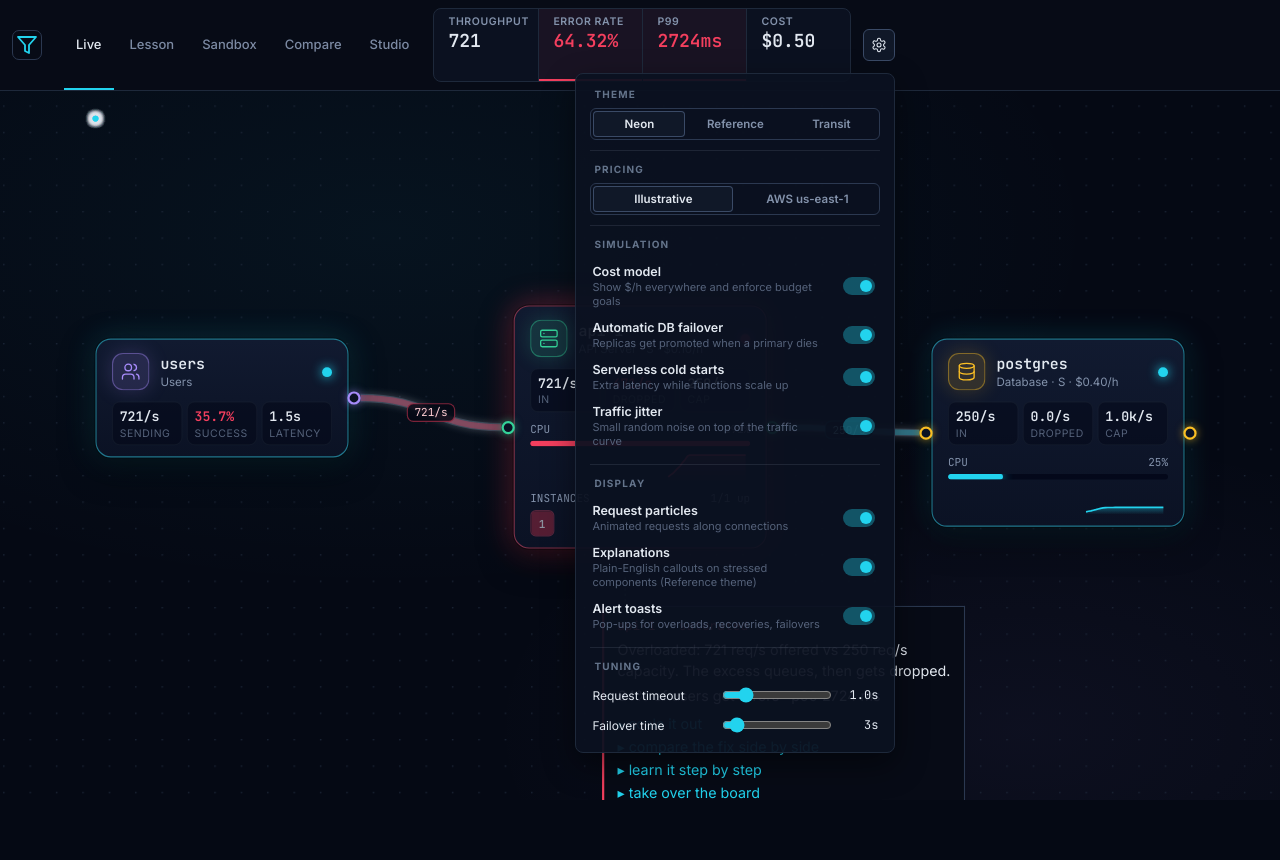
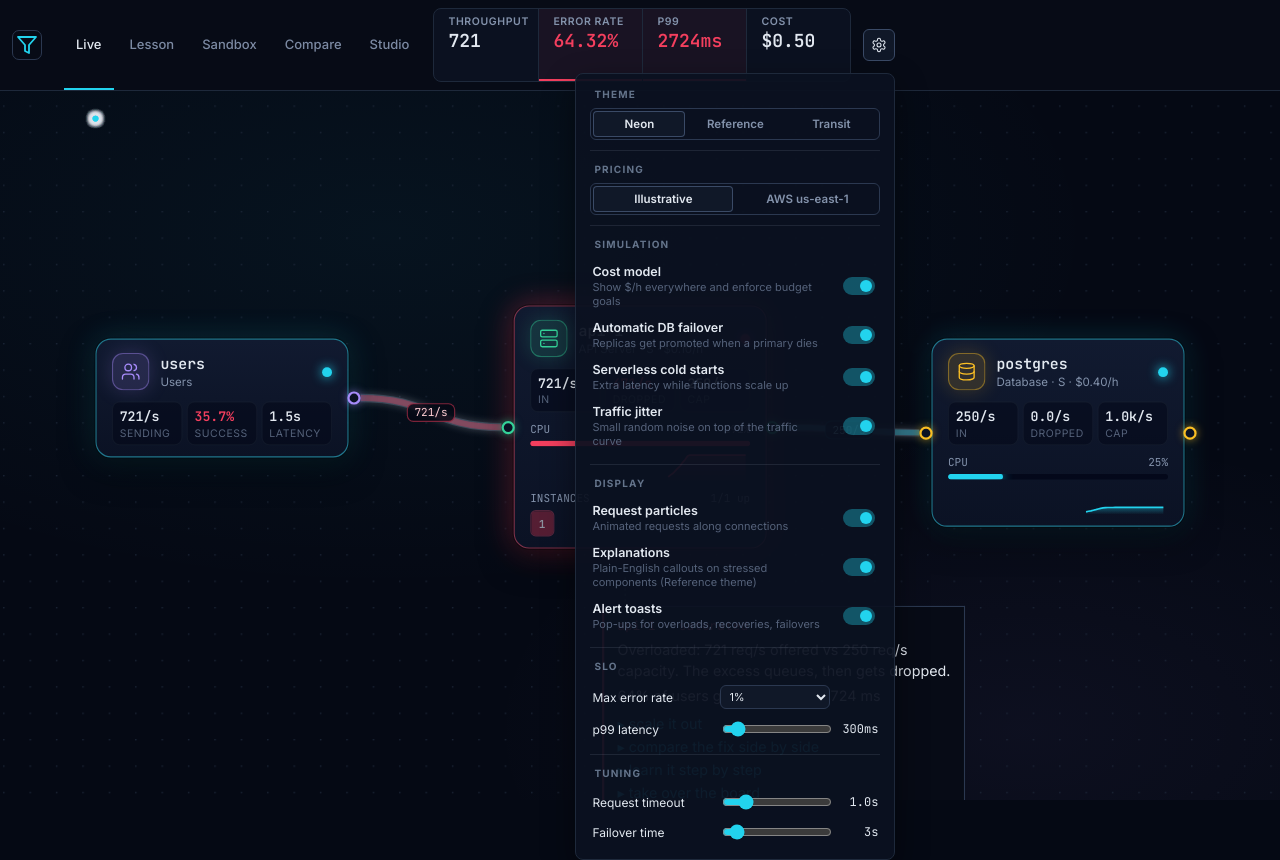
Before and after one commit to votiakov/hindcast, a React (Vite) app: page / in a window 1280 px wide. Both pictures are taken after a click on the button "Simulation settings". Before the commit the page ends 800 px from the top, so only its background shows below. Built offline with nearby package versions, Linux system fonts and the light colour scheme; a web font is replaced by a local one.

Commit message:
Configurable SLO (error rate, p99) used by metrics, audit, analysis and present mode

```diff
--- a/src/sim/des/browser.worker.ts
+++ b/src/sim/des/browser.worker.ts
@@ -9,7 +9,7 @@ import { audit, type AuditOptions } from '../audit';
 export type AnalysisRequest =
   | { id: number; type: 'runs'; spec: unknown; scenario: unknown; seeds: number[] }
   | { id: number; type: 'optimize'; spec: unknown; scenario: Record<string, unknown>; allowRuntimes: boolean }
-  | { id: number; type: 'breaking'; spec: unknown; readRatio: number }
+  | { id: number; type: 'breaking'; spec: unknown; readRatio: number; slo?: { maxErrorRate: number; maxP99Ms: number } }
   | { id: number; type: 'audit'; spec: unknown; opts: Omit<AuditOptions, 'onProgress'> };
 
 self.onmessage = (e: MessageEvent<AnalysisRequest>) => {
@@ -22,7 +22,7 @@ self.onmessage = (e: MessageEvent<AnalysisRequest>) => {
       result = r;
     } else if (m.type === 'audit') {
       result = audit(m.spec, { ...m.opts, onProgress: (done, total, label) => self.postMessage({ id: m.id, progress: { done, total, label } }) });
-    } else result = breakingPoint(m.spec, { readRatio: m.readRatio });
+    } else result = breakingPoint(m.spec, { readRatio: m.readRatio, slo: m.slo });
     self.postMessage({ id: m.id, ok: true, result });
   } catch (err) {
     self.postMessage({ id: m.id, ok: false, error: err instanceof Error ? err.message : String(err) });
--- a/src/sim/des/browserPool.ts
+++ b/src/sim/des/browserPool.ts
@@ -54,10 +54,10 @@ export async function optimizeInBrowser(spec: unknown, scenario: Record<string,
   }
 }
 
-export async function breakingPointInBrowser(spec: unknown, readRatio: number) {
+export async function breakingPointInBrowser(spec: unknown, readRatio: number, slo?: { maxErrorRate: number; maxP99Ms: number }) {
   const w = spawn();
   try {
-    return await ask<ReturnType<typeof breakingPoint>>(w, { type: 'breaking', spec, readRatio });
+    return await ask<ReturnType<typeof breakingPoint>>(w, { type: 'breaking', spec, readRatio, slo });
   } finally {
     w.terminate();
   }
--- a/src/sim/store.ts
+++ b/src/sim/store.ts
@@ -40,6 +40,9 @@ export interface Settings {
   failoverS: number;
   coldStarts: boolean;
   timeoutS: number;
+  /** service level objective used by metrics, the audit, analysis and present mode */
+  sloErrorRate: number;
+  sloP99Ms: number;
 }
 
 export const DEFAULT_SETTINGS: Settings = {
@@ -54,6 +57,8 @@ export const DEFAULT_SETTINGS: Settings = {
   failoverS: DEFAULT_ENGINE_CONFIG.failoverS ?? 3,
   coldStarts: true,
   timeoutS: DEFAULT_ENGINE_CONFIG.timeoutS,
+  sloErrorRate: 0.01,
+  sloP99Ms: 300,
 };
 
 export interface Toast {
--- a/src/ui/AnalysisPanel.tsx
+++ b/src/ui/AnalysisPanel.tsx
@@ -13,6 +13,7 @@ const ms = (n: number) => (n >= 1000 ? `${(n / 1000).toFixed(2)}s` : `${Math.rou
 /** scenario the analysis runs: the comparison script, or the sandbox's current traffic */
 function scenarioFor(b: BoardId, killMidRun: boolean) {
   const s = useSim.getState();
+  const slo = { maxErrorRate: s.settings.sloErrorRate, maxP99Ms: s.settings.sloP99Ms };
   const sc = s.mode === 'compare' ? scenarioById(s.compare.scenarioId) : undefined;
   if (sc) {
     const side = b === 'A' ? 'a' : 'b';
@@ -22,6 +23,7 @@ function scenarioFor(b: BoardId, killMidRun: boolean) {
       readRatio: sc.readRatio,
       traffic: sc.timeline.map((k) => ({ at: k.at, rps: k.rps })),
       events: sc.events.filter((e) => e[side]).map((e) => ({ at: e.at, action: e[side]!, note: e.message })),
+      slo,
     };
   }
   return {
@@ -30,6 +32,7 @@ function scenarioFor(b: BoardId, killMidRun: boolean) {
     rps: s.traffic,
     readRatio: s.readRatio,
     events: killMidRun ? [{ at: 30, action: { type: 'kill' as const, kind: 'server' as const, pick: 'busiest' as const }, note: 'busiest server instance dies' }] : [],
+    slo,
   };
 }
 
@@ -181,7 +184,7 @@ export function AnalysisPanel() {
       {mode !== 'compare' && (
         <>
           <div className="an-section">Capacity</div>
-          <button className="btn wide" disabled={!!busy} onClick={() => run('bp', async () => setBp(await breakingPointInBrowser(specOf('main'), useSim.getState().readRatio)))}>
+          <button className="btn wide" disabled={!!busy} onClick={() => run('bp', async () => setBp(await breakingPointInBrowser(specOf('main'), useSim.getState().readRatio, { maxErrorRate: useSim.getState().settings.sloErrorRate, maxP99Ms: useSim.getState().settings.sloP99Ms })))}>
             {busy === 'bp' ? <Loader2 size={14} className="spin" /> : <Gauge size={14} />} Find breaking point
           </button>
           {bp && (
--- a/src/ui/AuditPanel.tsx
+++ b/src/ui/AuditPanel.tsx
@@ -32,7 +32,7 @@ export async function runAudit() {
   try {
     const result = await auditInBrowser(
       spec,
-      { rps: s.traffic, readRatio: s.readRatio, incidentCostPerMinute: s.audit.costPerMinute || undefined },
+      { rps: s.traffic, readRatio: s.readRatio, incidentCostPerMinute: s.audit.costPerMinute || undefined, slo: { maxErrorRate: s.settings.sloErrorRate, maxP99Ms: s.settings.sloP99Ms } },
       (progress) => useSim.getState().setAudit({ progress }),
     );
     useSim.getState().setAudit({ status: 'done', result, specKey: JSON.stringify(spec), progress: null });
--- a/src/ui/PresentHUD.tsx
+++ b/src/ui/PresentHUD.tsx
@@ -14,6 +14,7 @@ export function deck() {
 export function presentStep(dir: 1 | -1) {
   const s = useSim.getState();
   const d = deck();
+  const slo = useSim((s) => s.settings);
   if (!d.length || s.mode !== 'sandbox') return;
   const i = Math.max(0, Math.min(d.length - 1, s.presentIdx + dir));
   s.setPresentIdx(i);
@@ -37,6 +38,7 @@ export function PresentHUD() {
   const toasts = useSim((s) => s.toasts);
   const [caption, setCaption] = useState<{ id: number; text: string; tone: string } | null>(null);
   const d = deck();
+  const slo = useSim((s) => s.settings);
 
   useEffect(() => {
     const t = toasts[toasts.length - 1];
@@ -54,7 +56,7 @@ export function PresentHUD() {
       <div className="ph-l">{label}</div>
     </div>
   );
-  const errTone = (e: number, rps: number) => (rps < 0.5 ? '' : e > 0.01 ? 'bad' : 'good');
+  const errTone = (e: number, rps: number) => (rps < 0.5 ? '' : e > slo.sloErrorRate ? 'bad' : 'good');
 
   return (
     <div className="ph">
@@ -74,7 +76,7 @@ export function PresentHUD() {
           <div className="ph-nums">
             {big('req/s', g.rps >= 1000 ? `${(g.rps / 1000).toFixed(1)}k` : g.rps.toFixed(0))}
             {big('errors', `${(g.errorRate * 100).toFixed(g.errorRate < 0.1 ? 2 : 1)}%`, errTone(g.errorRate, g.rps))}
-            {big('p99', fmtMs(g.p99), g.rps < 0.5 ? '' : g.p99 > 300 ? 'bad' : 'good')}
+            {big('p99', fmtMs(g.p99), g.rps < 0.5 ? '' : g.p99 > slo.sloP99Ms ? 'bad' : 'good')}
             {big('per month', `$${Math.round(g.cost * 730).toLocaleString('en-US')}`)}
           </div>
         )}
--- a/src/ui/SettingsPanel.tsx
+++ b/src/ui/SettingsPanel.tsx
@@ -86,6 +86,24 @@ export function SettingsButton() {
             </div>
           ))}
           <div className="settings-sec">
+            <div className="panel-title">SLO</div>
+            <label className="slider-row">
+              <span>Max error rate</span>
+              <select className="tb-select" value={settings.sloErrorRate} onChange={(e) => setSetting('sloErrorRate', +e.target.value)}>
+                {[0.0001, 0.001, 0.005, 0.01, 0.02, 0.05].map((v) => (
+                  <option key={v} value={v}>
+                    {+(v * 100).toFixed(2)}%
+                  </option>
+                ))}
+              </select>
+            </label>
+            <label className="slider-row">
+              <span>p99 latency</span>
+              <input type="range" min={50} max={3000} step={50} value={settings.sloP99Ms} onChange={(e) => setSetting('sloP99Ms', +e.target.value)} />
+              <span className="mono">{settings.sloP99Ms}ms</span>
+            </label>
+          </div>
+          <div className="settings-sec">
             <div className="panel-title">Tuning</div>
             <label className="slider-row">
               <span>Request timeout</span>
--- a/src/ui/TopBar.tsx
+++ b/src/ui/TopBar.tsx
@@ -27,8 +27,9 @@ function Metric({ label, value, sub, tone, values, max, color }: { label: string
 function SingleMetrics({ onClick, lens }: { onClick: () => void; lens: React.ReactNode }) {
   const g = useSim((s) => s.boards.main.global);
   const goal = useSim((s) => (s.mode === 'lesson' && !s.lesson.finished ? s.lesson.lesson.steps[s.lesson.stepIndex].goal : undefined));
-  const maxErr = goal?.maxErrorRate ?? 0.01;
-  const maxP99 = goal?.maxP99 ?? 300;
+  const slo = useSim((s) => s.settings);
+  const maxErr = goal?.maxErrorRate ?? slo.sloErrorRate;
+  const maxP99 = goal?.maxP99 ?? slo.sloP99Ms;
   const errTone = g.rps < 0.5 ? undefined : g.errorRate > maxErr ? 'bad' : g.errorRate > maxErr / 2 ? 'warn' : 'good';
   const p99Tone = g.rps < 0.5 ? undefined : g.p99 > maxP99 ? 'bad' : g.p99 > maxP99 * 0.7 ? 'warn' : 'good';
   const costTone = goal?.maxCost !== undefined ? (g.cost > goal.maxCost ? 'bad' : 'good') : undefined;
@@ -38,7 +39,7 @@ function SingleMetrics({ onClick, lens }: { onClick: () => void; lens: React.Rea
     <div className="metrics" onClick={onClick} title="Cost breakdown and error budget">
       {lens}
       <Metric label="Throughput" value={fmtRps(g.rps)} sub="req/s" values={h.map((x) => x.rps)} color="#22d3ee" />
-      <Metric label="Error rate" value={`${(g.errorRate * 100).toFixed(2)}%`} sub={`SLO < ${(maxErr * 100).toFixed(0)}%`} tone={errTone} values={h.map((x) => x.err)} max={0.2} color="#f43f5e" />
+      <Metric label="Error rate" value={`${(g.errorRate * 100).toFixed(2)}%`} sub={`SLO < ${+(maxErr * 100).toFixed(2)}%`} tone={errTone} values={h.map((x) => x.err)} max={0.2} color="#f43f5e" />
       <Metric label="p99" value={`${g.p99.toFixed(0)}ms`} sub={`SLO < ${maxP99}ms`} tone={p99Tone} values={h.map((x) => x.p99)} max={Math.max(maxP99 * 2, ...h.map((x) => x.p99))} color="#fbbf24" />
       {showCost && <Metric label="Cost" value={`$${g.cost.toFixed(2)}`} sub={goal?.maxCost !== undefined ? `budget $${goal.maxCost.toFixed(2)}/h` : `/h · $${(g.cost * 730).toFixed(0)}/mo`} tone={costTone} values={h.map((x) => x.cost)} color="#a78bfa" />}
     </div>
```
